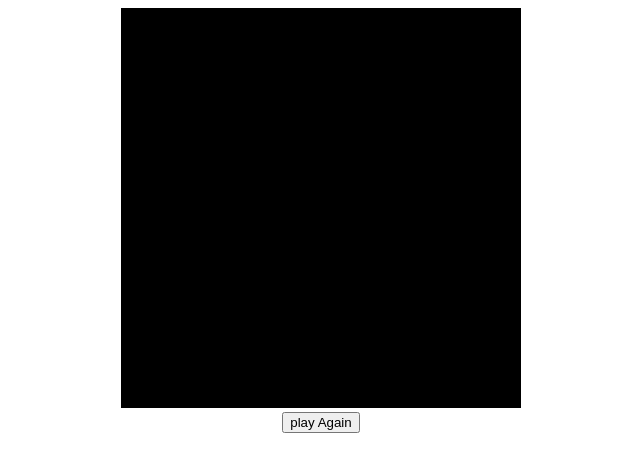
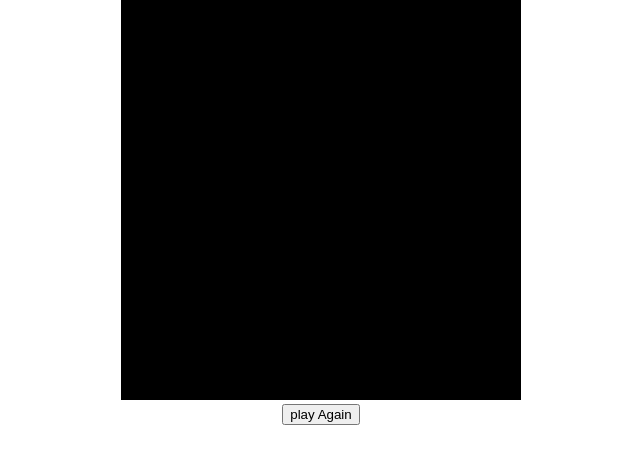
Before and after one commit to jkhamis8/snake-game-project, a plain HTML site: page index.html in a window 1280 px wide. Shown: the whole page, without its empty margins (319-959 px from the left). Drawn offline with Linux system fonts and the light colour scheme.

Commit message:
update css for page

```diff
--- a/style.css
+++ b/style.css
@@ -1,5 +1,5 @@
-body {
-}
+html, body {margin: 0; height: 100%; overflow: hidden}
+
 
 #content {
   text-align: center;
```
